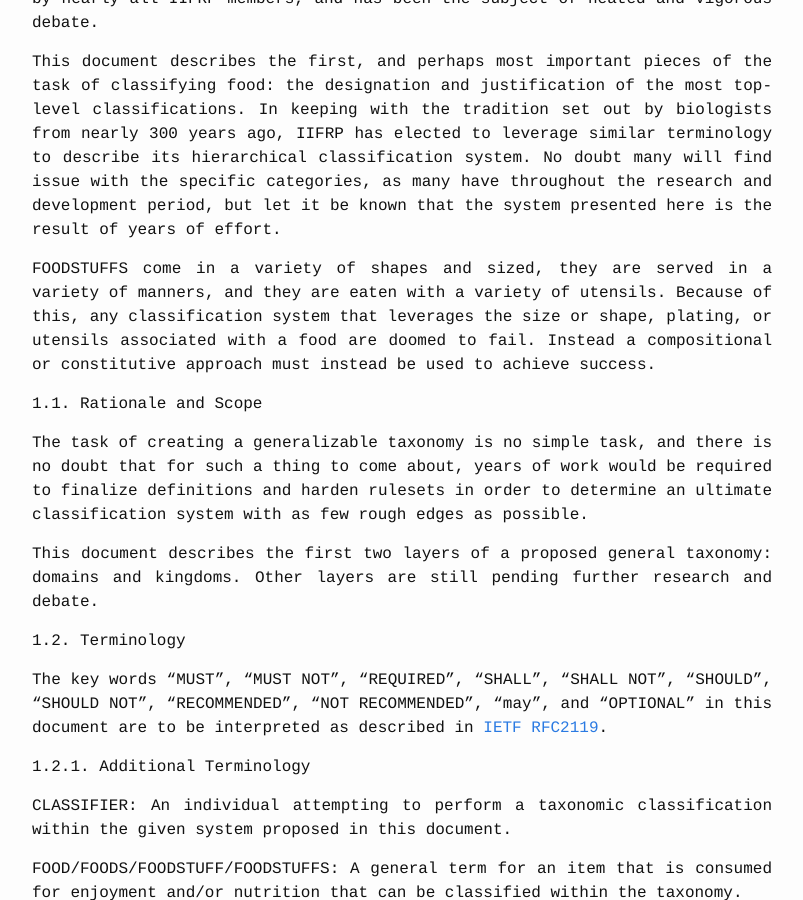
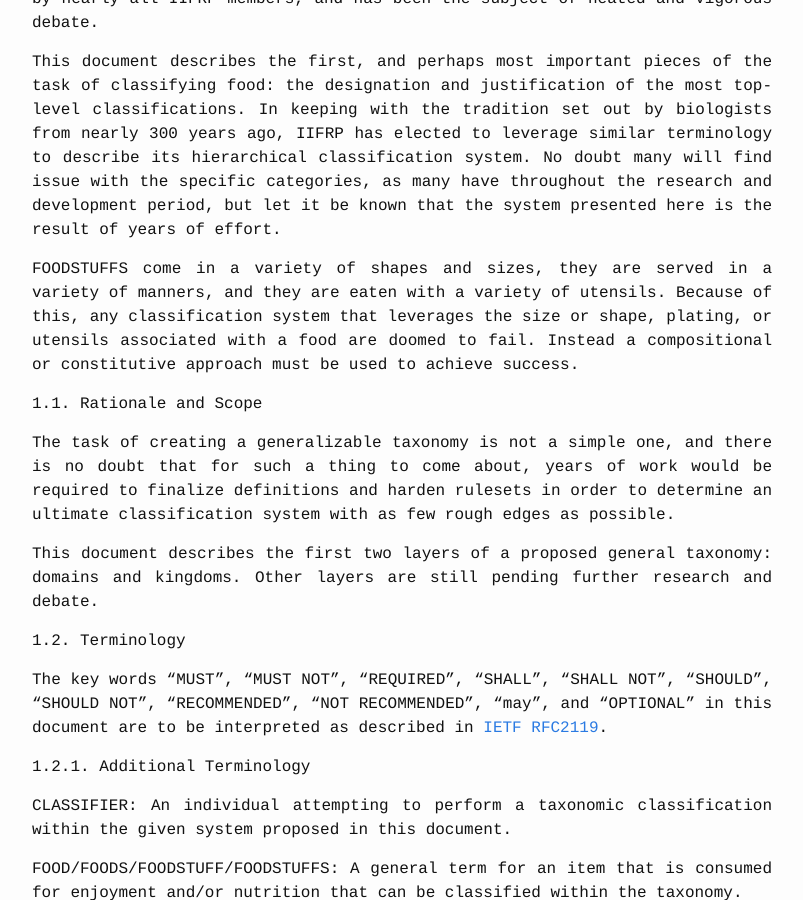
Before and after one commit to iifrp/iifrp.github.io, a Jekyll site: the page built from _rfc/RFC-5.md, in a window 1280 px wide and 900 px high, scrolled down 2032 px. Shown: the whole window, without its empty margins (238-1041 px from the left). Built offline with Jekyll 4.4.1, drawn with Linux system fonts in a browser that asks for light colours; some of the changed text lies outside the part shown.

Commit message:
Fixes typos

```diff
--- a/_rfc/RFC-5.md
+++ b/_rfc/RFC-5.md
@@ -82,12 +82,12 @@ It is the mission of the Internation Institute of Food-Related Protocols (IIFRP)
 
 This document describes the first, and perhaps most important pieces of the task of classifying food: the designation and justification of the most top-level classifications. In keeping with the tradition set out by biologists from nearly 300 years ago, IIFRP has elected to leverage similar terminology to describe its hierarchical classification system. No doubt many will find issue with the specific categories, as many have throughout the research and development period, but let it be known that the system presented here is the result of years of effort.
 
-FOODSTUFFS come in a variety of shapes and sized, they are served in a variety of manners, and they are eaten with a variety of utensils. Because of this, any classification system that leverages the size or shape, plating, or utensils associated with a food are doomed to fail. Instead a compositional or constitutive approach must instead be used to achieve success.
+FOODSTUFFS come in a variety of shapes and sizes, they are served in a variety of manners, and they are eaten with a variety of utensils. Because of this, any classification system that leverages the size or shape, plating, or utensils associated with a food are doomed to fail. Instead a compositional or constitutive approach must be used to achieve success.
 
 
 <span id="1.1">1.1.</span> Rationale and Scope
 
-The task of creating a generalizable taxonomy is no simple task, and there is no doubt that for such a thing to come about, years of work would be required to finalize definitions and harden rulesets in order to determine an ultimate classification system with as few rough edges as possible.
+The task of creating a generalizable taxonomy is not a simple one, and there is no doubt that for such a thing to come about, years of work would be required to finalize definitions and harden rulesets in order to determine an ultimate classification system with as few rough edges as possible.
 
 This document describes the first two layers of a proposed general taxonomy: domains and kingdoms. Other layers are still pending further research and debate.
 
```
Also changed, not shown: other parts of _rfc/RFC-5.md (+4 -4 lines).
